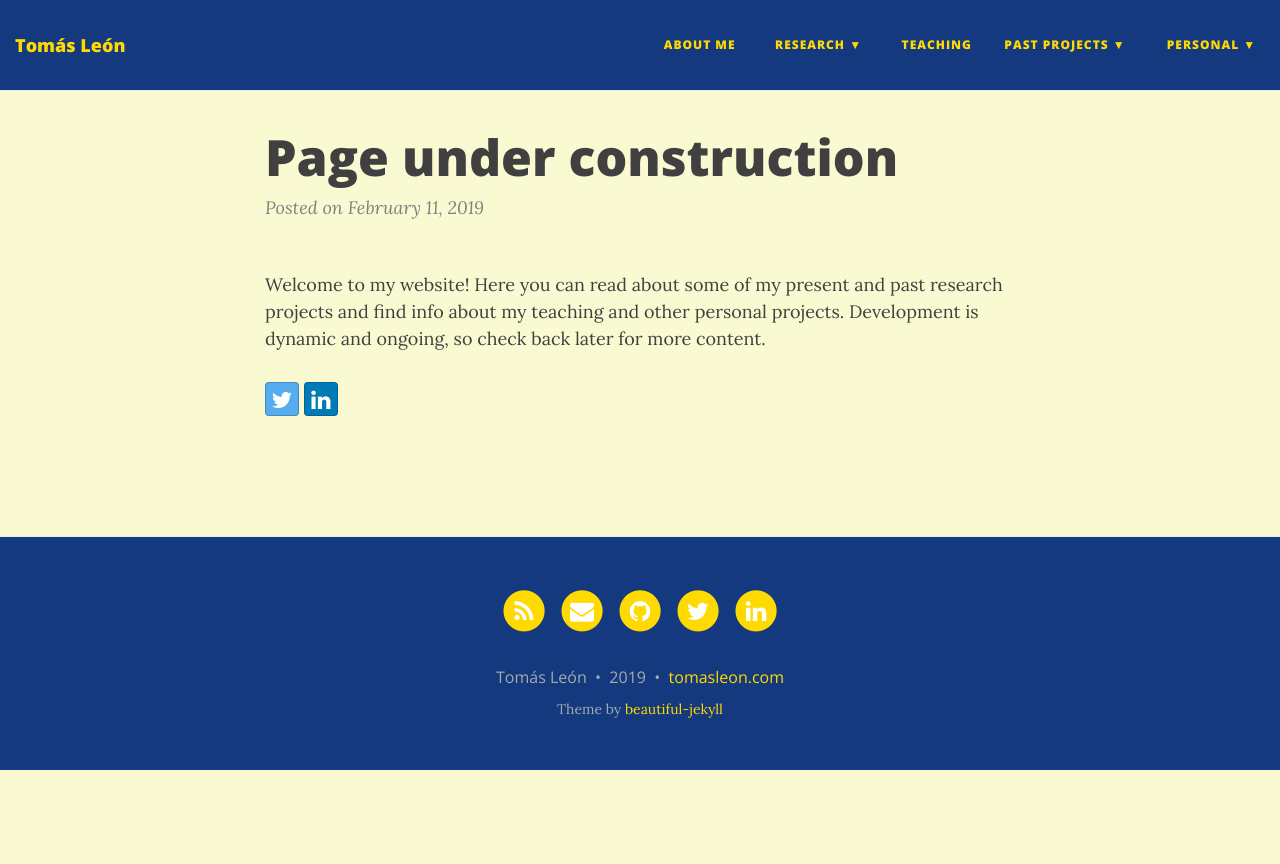
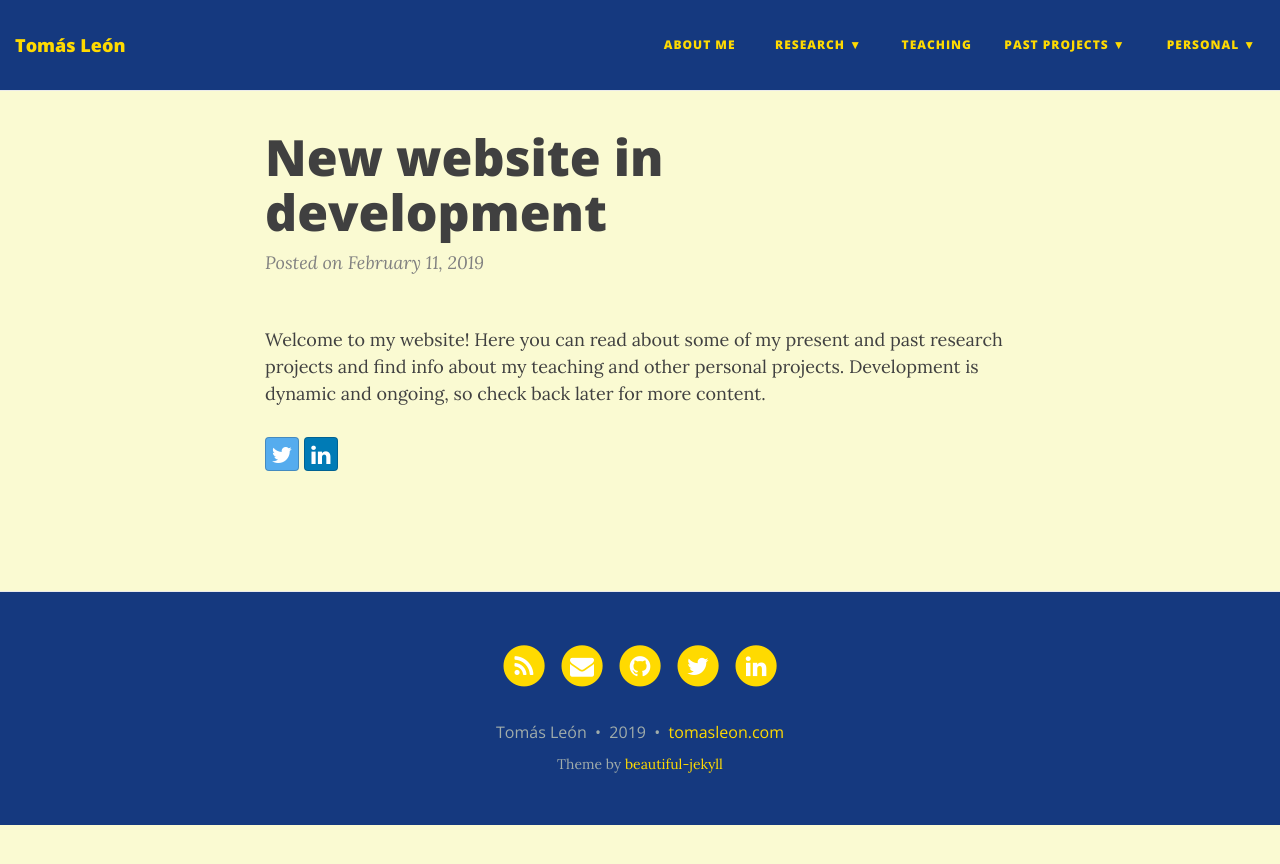
Before and after one commit to tomasleon/tomasleon.github.io, a Jekyll site: the page built from _posts/2019-02-11-first-post.md, in a window 1280 px wide. Shown: the top 864 px of the page. Built offline with Jekyll 4.4.1, drawn with Linux system fonts in a browser that asks for light colours; nearby versions of some CDN libraries.

Commit message:
Update 2019-02-11-first-post.md

```diff
--- a/_posts/2019-02-11-first-post.md
+++ b/_posts/2019-02-11-first-post.md
@@ -1,6 +1,6 @@
 ---
 layout: post
-title: Page under construction
+title: New website in development
 ---
 
 Welcome to my website! Here you can read about some of my present and past research projects and find info about my teaching and other personal projects. Development is dynamic and ongoing, so check back later for more content.
```
